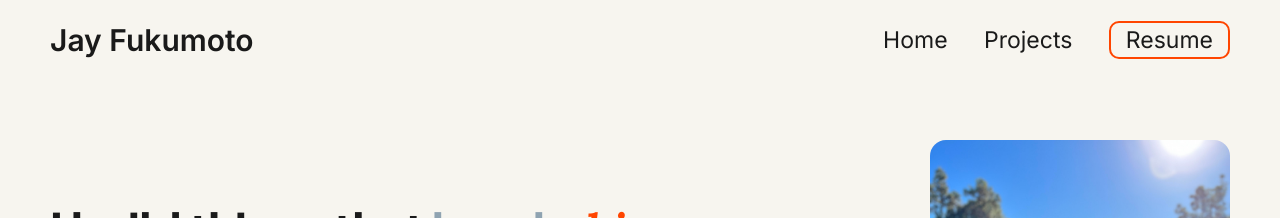
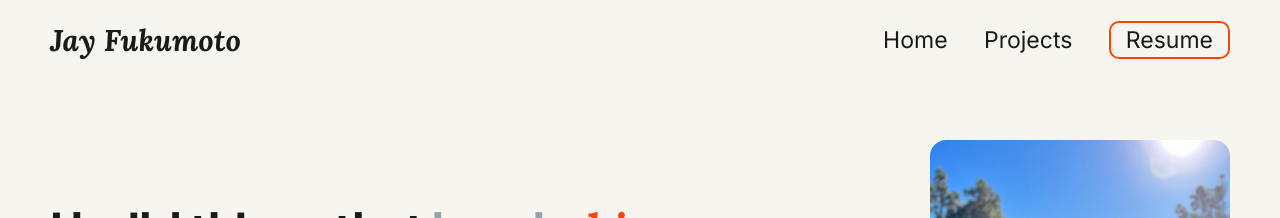
Before and after one commit to jayfuku/jayfuku.github.io, a Jekyll site: the page built from index.html, in a window 1280 px wide. Shown: the top 218 px of the page. Built offline with Jekyll 4.4.1, drawn with Linux system fonts in a browser that asks for light colours.

Commit message:
Sticky footer and italic logo

```diff
--- a/css/styles.css
+++ b/css/styles.css
@@ -28,6 +28,13 @@
     background-color: var(--background-color);
     max-width: 1400px;
     margin: 0 auto;
+    min-height: 100vh;
+    display: flex;
+    flex-direction: column;
+}
+
+.page {
+    flex: 1;
 }
 
 a {
@@ -77,7 +84,9 @@
 nav .left a {
     color: var(--text-color);
     font-size: 30px;
-    font-weight: 600;
+    font-weight: 700;
+    font-family: 'Lora', serif;
+    font-style: italic;
 }
 
 nav .right {
```
